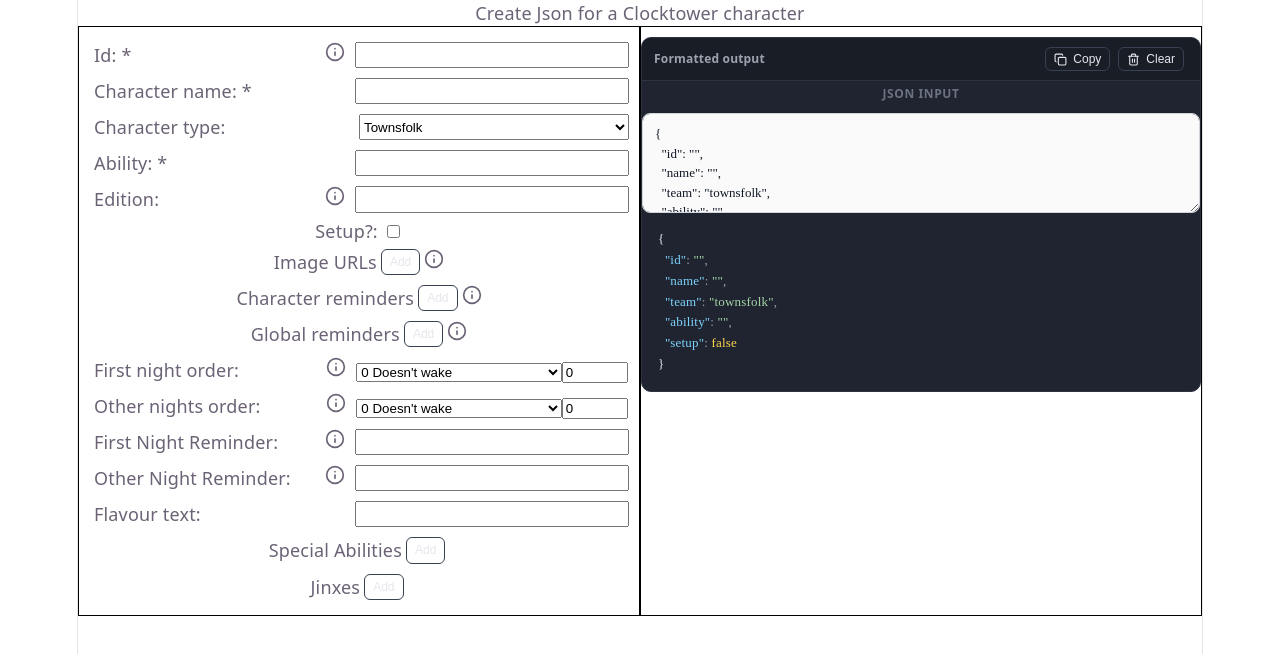
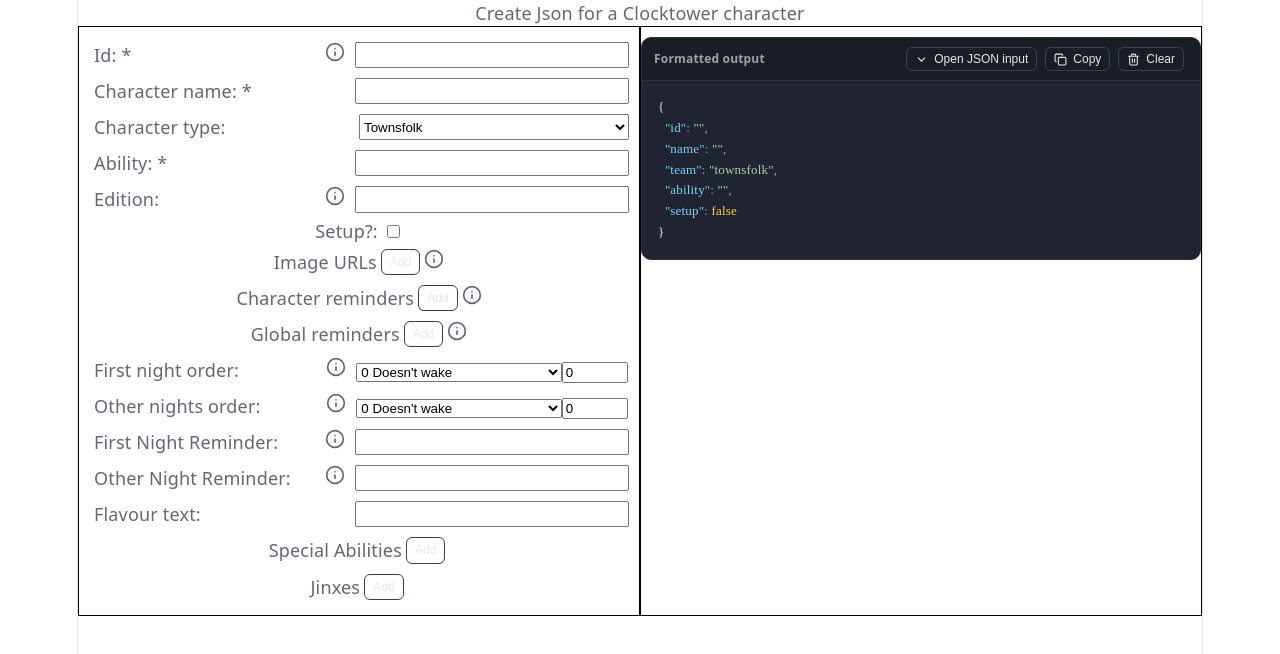
Before and after one commit to rebeccabex/clocktower-apps, a React (Vite) app in the folder clocktower-apps/: page / in a window 1280 px wide. Shown: the top 654 px of the page. Built offline with nearby package versions, Linux system fonts and the light colour scheme.

Commit message:
Added slide in transition for Json input area

```diff
--- a/clocktower-apps/src/CharacterJsonCreatorPage.tsx
+++ b/clocktower-apps/src/CharacterJsonCreatorPage.tsx
@@ -329,7 +329,6 @@ export const CharacterJsonCreatorPage = () => {
           <JsonPrettyPrinter
             input={characterJsonString}
             clearCharacter={clearCharacter}
-            editable={true}
             setInput={setCharacterString}
           />
         </OutputColumn>
--- a/clocktower-apps/src/components/JsonPrettyPrinter.tsx
+++ b/clocktower-apps/src/components/JsonPrettyPrinter.tsx
@@ -1,6 +1,13 @@
 import { useState, useMemo } from "react";
 import { HighlightedJson } from "./HighlightedJson";
-import { AlertCircle, Check, Copy, Trash2 } from "lucide-react";
+import {
+  AlertCircle,
+  Check,
+  ChevronDown,
+  ChevronUp,
+  Copy,
+  Trash2,
+} from "lucide-react";
 import styled from "styled-components";
 import { Button } from "./Button";
 
@@ -8,7 +15,6 @@ type JsonPrettyPrinterProps = {
   input: string;
   indent?: number;
   clearCharacter: () => void;
-  editable?: boolean;
   setInput: (newValue: string) => void;
 };
 
@@ -16,10 +22,10 @@ export const JsonPrettyPrinter = ({
   input,
   indent = 2,
   clearCharacter,
-  editable = false,
   setInput,
 }: JsonPrettyPrinterProps) => {
   const [copied, setCopied] = useState(false);
+  const [showInputArea, setShowInputArea] = useState(false);
 
   const { formatted, error } = useMemo(() => {
     if (!input.trim()) return { formatted: "", error: null };
@@ -49,6 +55,11 @@ export const JsonPrettyPrinter = ({
           <OutputTitle>Formatted output</OutputTitle>
           <ButtonContainer>
             <Button
+              onClick={() => setShowInputArea(!showInputArea)}
+              label={showInputArea ? "Close JSON input" : "Open JSON input"}
+              icon={showInputArea ? ChevronUp : ChevronDown}
+            />
+            <Button
               onClick={handleCopy}
               disabled={!formatted}
               icon={copied ? Check : Copy}
@@ -58,17 +69,20 @@ export const JsonPrettyPrinter = ({
           </ButtonContainer>
         </OptionsContainer>
 
-        {editable && (
-          <InputAreaContainer>
+        <InputAreaContainer $showInputArea={showInputArea}>
+          <TextAreaOuterContainer>
+            <TextAreaContainer $showInputArea={showInputArea}>
               <InputAreaLabel>JSON input</InputAreaLabel>
               <StyledTextArea
                 value={input}
                 onChange={(e) => setInput(e.target.value)}
                 spellCheck={false}
+                tabIndex={showInputArea ? 0 : -1}
                 $error={error}
               />
+            </TextAreaContainer>
+          </TextAreaOuterContainer>
         </InputAreaContainer>
-        )}
 
         <JsonContainer>
           {error ? (
@@ -154,10 +168,10 @@ const EmptyOutput = styled.div`
   font-size: 13px;
 `;
 
-const InputAreaContainer = styled.div`
-  display: flex;
-  flex-direction: column;
-  gap: 6px;
+const InputAreaContainer = styled.div<{ $showInputArea: boolean }>`
+  display: grid;
+  grid-template-rows: ${(props) => (props.$showInputArea ? "1fr" : "0fr")};
+  transition: grid-template-rows 280ms cubic-bezier(0.4, 0, 0.2, 1);
 `;
 
 const InputAreaLabel = styled.label`
@@ -166,6 +180,20 @@ const InputAreaLabel = styled.label`
   color: #6b7280;
   text-transform: uppercase;
   letter-spacing: 0.05em;
+`;
+
+const TextAreaOuterContainer = styled.div`
+  overflow: hidden;
+  minheight: 0;
+`;
+
+const TextAreaContainer = styled.div<{ $showInputArea: boolean }>`
+  opacity: ${(props) => (props.$showInputArea ? 1 : 0)};
+  transform: ${(props) => (props.$showInputArea ? "translateY(0)" : "translateY(-4px)")};
+  transition: opacity 200ms ease
+    ${(props) => (props.$showInputArea ? "80ms" : "0ms")} transform 200ms ease
+    ${(props) => (props.$showInputArea ? "80ms" : "0ms")};
+  padding-top: 2px;
 `;
 
 const StyledTextArea = styled.textarea<{ $error: any }>`
```
Lines whose indentation alone changed are shown as unchanged.
